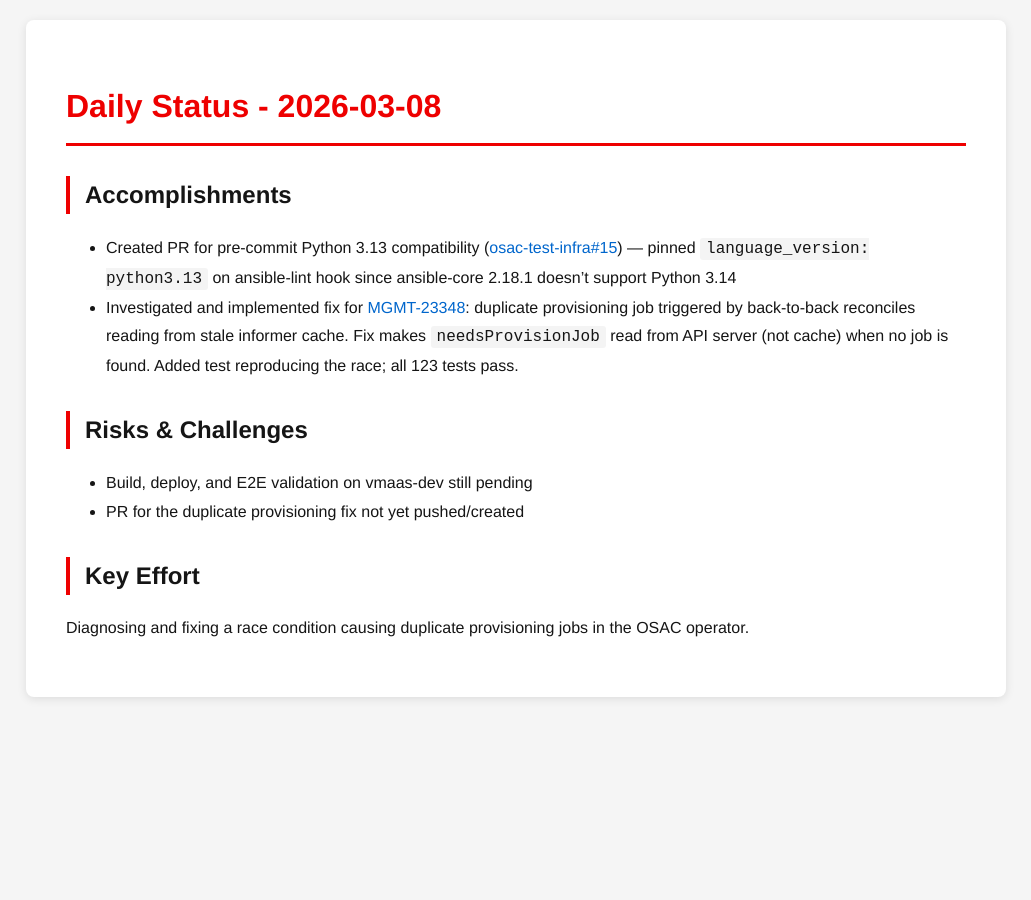
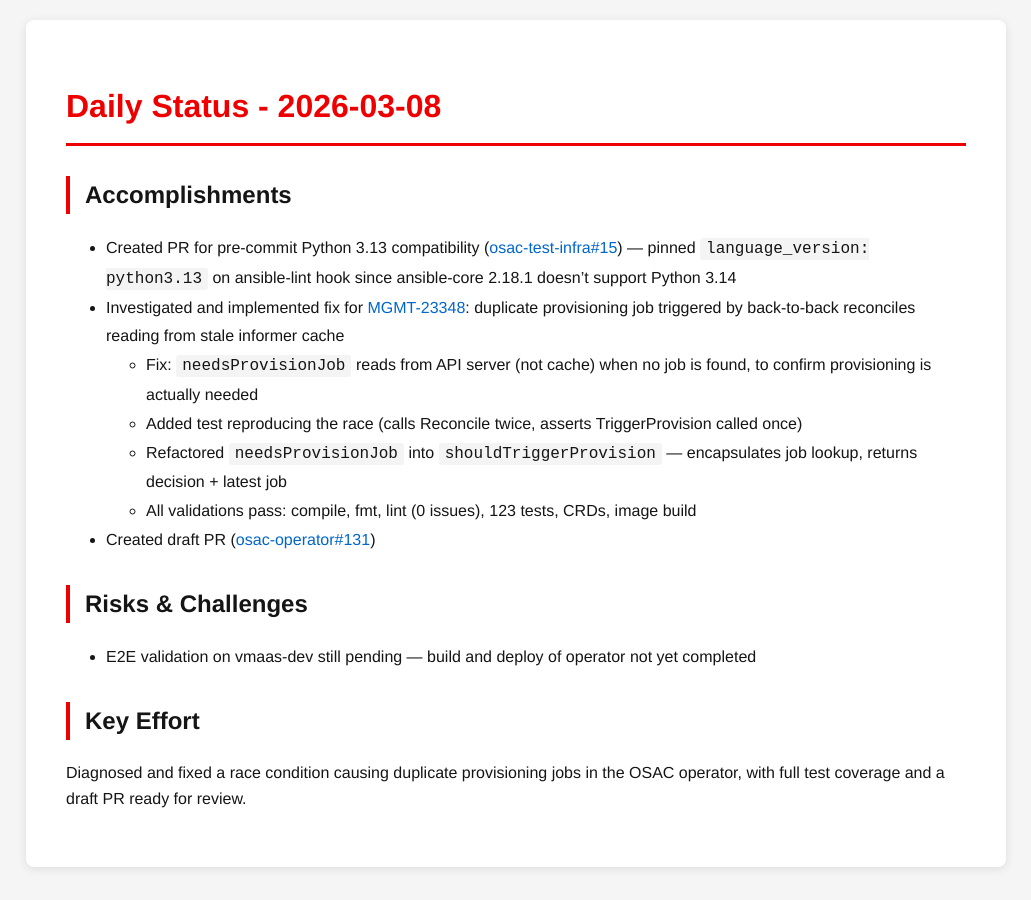
Before and after one commit to tzvatot/daily-status, a Jekyll site: the page built from 2026-03-08.md, in a window 1280 px wide. Shown: the whole page, without its empty margins (124-1155 px from the left). Built offline with Jekyll 4.4.1, drawn with Linux system fonts in a browser that asks for light colours.

Commit message:
Daily status update - 2026-03-08

```diff
--- a/2026-03-08.md
+++ b/2026-03-08.md
@@ -8,11 +8,15 @@ date: 2026-03-08
 
 ## Accomplishments
 - Created PR for pre-commit Python 3.13 compatibility ([osac-test-infra#15](https://github.com/osac-project/osac-test-infra/pull/15)) — pinned `language_version: python3.13` on ansible-lint hook since ansible-core 2.18.1 doesn't support Python 3.14
-- Investigated and implemented fix for [MGMT-23348](https://issues.redhat.com/browse/MGMT-23348): duplicate provisioning job triggered by back-to-back reconciles reading from stale informer cache. Fix makes `needsProvisionJob` read from API server (not cache) when no job is found. Added test reproducing the race; all 123 tests pass.
+- Investigated and implemented fix for [MGMT-23348](https://issues.redhat.com/browse/MGMT-23348): duplicate provisioning job triggered by back-to-back reconciles reading from stale informer cache
+  - Fix: `needsProvisionJob` reads from API server (not cache) when no job is found, to confirm provisioning is actually needed
+  - Added test reproducing the race (calls Reconcile twice, asserts TriggerProvision called once)
+  - Refactored `needsProvisionJob` into `shouldTriggerProvision` — encapsulates job lookup, returns decision + latest job
+  - All validations pass: compile, fmt, lint (0 issues), 123 tests, CRDs, image build
+- Created draft PR ([osac-operator#131](https://github.com/osac-project/osac-operator/pull/131))
 
 ## Risks & Challenges
-- Build, deploy, and E2E validation on vmaas-dev still pending
-- PR for the duplicate provisioning fix not yet pushed/created
+- E2E validation on vmaas-dev still pending — build and deploy of operator not yet completed
 
 ## Key Effort
-Diagnosing and fixing a race condition causing duplicate provisioning jobs in the OSAC operator.
+Diagnosed and fixed a race condition causing duplicate provisioning jobs in the OSAC operator, with full test coverage and a draft PR ready for review.
```
